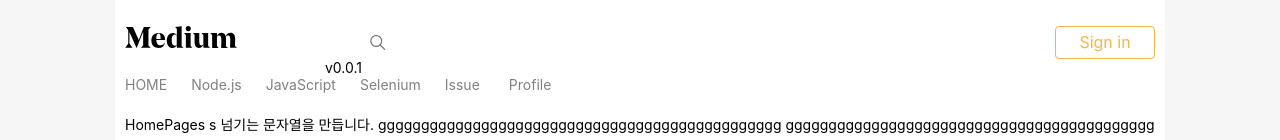
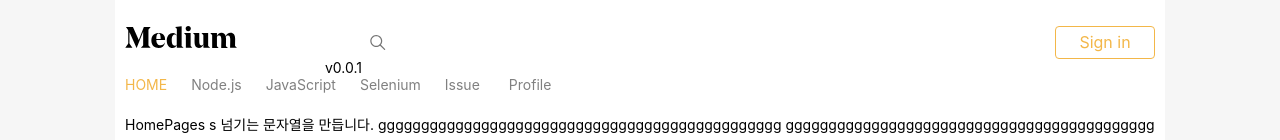
Before and after one commit to lgance/webToy, a React (Create React App) app in the folder FE/toy-fe/: page / in a window 1280 px wide. Shown: the top 140 px of the page. Built offline with nearby package versions, Linux system fonts and the light colour scheme.

Commit message:
nav Rednering optimization experience

```diff
--- a/FE/toy-fe/src/components/NavItem/NavItem.js
+++ b/FE/toy-fe/src/components/NavItem/NavItem.js
@@ -1,27 +1,66 @@
-import React from 'react';
+import React, { Component } from 'react';
 import { NavLink } from 'react-router-dom';
 
 import styles from './NavItem.scss';
 import className from 'classnames/bind';
 
 const cx = className.bind(styles);
-const NavItem = ({
-    children,
-    activate,
-    moveto,
-    navHandle
-}) => {
-    console.log(moveto );
-    return(
-        <li className={cx('Nav__item')}    >
-            <NavLink exact to ={"/board/"+moveto}
 
-            activeClassName="Nav__item activate"
-            >
-                {children}
-            </NavLink>
-        </li>
-    )
+// 재렌더링 할필요 없는건 재렌더링 하지않음
+class NavItem extends Component {
+
+
+    state = {
+        activate:false
+    }
+
+    static getDerivedStateFromProps(nextProps,prevState){
+
+        let pathSplitLength = window.location.pathname.split('/').length;
+        let currentRoute = window.location.pathname.split('/')[pathSplitLength-1];
+        if(currentRoute===nextProps.moveto  && prevState.activate === false){
+            return {
+                activate:true
+            }
+        }
+        return null;
+    }
+    shouldComponentUpdate(nextProps,nextState){
+
+       if(nextState.activate === true){
+            console.warn('활성화로 인한 재렌더링',nextProps.moveto);
+            return true;
+        }
+        console.warn('재 렌더링 안합니다.',nextProps.moveto);
+        return false;
+    }
+
+    componentDidUpdate(prevProps,prevState){
+
+        let pathSplitLength = window.location.pathname.split('/').length;
+        let currentRoute = window.location.pathname.split('/')[pathSplitLength-1];
+
+        if(currentRoute !== prevProps.moveto && prevState.activate ===true){
+                this.setState({
+                    activate:false
+                })
+        }
+        return true;
+    }
+
+    render() {
+    const {children,moveto} = this.props;
+    const _originMoveto = moveto ==='home' ? '/' : "/board/"+moveto;
+        return (
+            <li className={cx('Nav__item')}    >
+                <NavLink exact to ={_originMoveto}
+                activeClassName="Nav__item activate"
+                >
+                   {children}
+               </NavLink>
+           </li>
+        );
+    }
 }
 
 export default NavItem;
--- a/FE/toy-fe/src/components/common/BlogNavigation/BlogNavigation.js
+++ b/FE/toy-fe/src/components/common/BlogNavigation/BlogNavigation.js
@@ -1,4 +1,4 @@
-import React, { Component } from 'react';
+import React from 'react';
 
 import classNames from 'classnames/bind';
 import style from './BlogNavigation.scss';
@@ -8,19 +8,30 @@ import NavContainer from 'containers/NavContainer.js'
 
 const cx = classNames.bind(style);
 
-class BlogNavigation extends Component {
-    render() {
-    const {items,handleNavClick} = this.props;
+const BlogNavigation = (
+    {gnb}
+    ) =>(
+        <nav>
+        <div className={cx('Global__menu')}>
+             <NavContainer gnb = {gnb}></NavContainer>
+        </div>
 
-        return (
-           <nav>
-               <div className={cx('Global__menu')}>
-                    <NavContainer navItems={items} handleNavClick={handleNavClick} ></NavContainer>
-               </div>
+    </nav>
+)
 
-           </nav>
-        );
-    }
-}
 
 export default BlogNavigation;
+
+
+// class BlogNavigation extends Component {
+//     render() {
+//         return (
+//            <nav>
+//                <div className={cx('Global__menu')}>
+//                     <NavContainer gnb = {items}></NavContainer>
+//                </div>
+
+//            </nav>
+//         );
+//     }
+// }
--- a/FE/toy-fe/src/components/common/PageTemplate/PageTemplate.js
+++ b/FE/toy-fe/src/components/common/PageTemplate/PageTemplate.js
@@ -8,6 +8,7 @@ import BlogNavigation from 'components/common/BlogNavigation';
 const cx = classNames.bind(styles);
 
 
+
 const gnb = [
   {id:"home",text:"HOME"},
   {id:"node",text:"Node.js"},
@@ -15,13 +16,15 @@ const gnb = [
   {id:"selenium",text:"Selenium"},
   {id:"issue",text:"Issue"},
   {id:"profile",text:"Profile"},
-]
+  ]
+
+
 
 const PageTemplate = ({children}) =>{
   return(
         <div className ={cx('Page__template')}>
             <BlogHeader version="v0.0.1"></BlogHeader>
-            <BlogNavigation items={gnb}></BlogNavigation>
+            <BlogNavigation gnb={gnb} ></BlogNavigation>
                 <main>
                   {children}
                 </main>
--- a/FE/toy-fe/src/containers/NavContainer.js/NavContainer.js
+++ b/FE/toy-fe/src/containers/NavContainer.js/NavContainer.js
@@ -1,53 +1,118 @@
-import React from 'react';
+import React ,{Component} from 'react';
 import classNames from 'classnames/bind';
 import style from './NavContainer.scss';
 import NavItem from 'components/NavItem';
 
 const cx = classNames.bind(style);
 
-const NavContainer = ({
-        children,
-        navItems,
-        handlenavClick,
-        ...rest
-}) => {
-    const itemArray = navItems.map((item,index)=>{
-            return <NavItem moveto={item.id} navHandle={(e)=>handlenavClick(item.id,e)}
+// 클래스로 만들 필요는 없는데 확인 차 제작
+// NavItem 의 리렌더링을 방지하려고 하였으나 클래스로 하여도
+// 어차피 Home -> board/Route를 탈때 무조건 리렌더링이 되니 의미가 없음
+
+// 최초 마운트시
+// constructor -> getDerivedStateFromProps -> render -> componentDidMount
+
+// 업데이트 시
+
+// getDerivedStateFromProps -> shouldComponentUpdate -> render
+// -> getSnapshotBeforeUpdate -> componentDidUpdate
+
+// 언마운트
+// componentWillUnmount
+class NavContainer extends Component {
+        state = {
+           gnb:[]
+        }
+// Props 가 변경 됐을시 또는 부모 리렌더링시 호출됨
+// props를 변동된게 있으면 state에 동기화 하는 작업
+    static getDerivedStateFromProps(nextProps,prevState){
+            // console.warn('getDerivedStateFromProps');
+
+            // 메뉴 길이가 다르다면 state를 동기화
+            if(nextProps.gnb.length !== prevState.gnb.length){
+                    return {
+                        gnb:nextProps.gnb
+                    }
+            }
+        return null;
+        }
+// state가 변경됐을때 호출된다. return false시 리렌더링 취소
+    shouldComponentUpdate(nextProps,nextState){
+            // console.warn('shouldComponentUpdate');
+            //     console.log(nextProps);
+            //     console.log(nextState);
+
+        // return nextProps === nextState ? false : true;
+        if(nextProps.gnb.length !== nextState.gnb.length){
+                return true;
+        }
+        // 무조건 렌더링을위해서 true로 변경 임시
+        // return false;
+        return true;
+    }
+// render후에 실행되는 함수  DOM이 적용되기직전에 호출 16.3 메서드
+    getSnapshotBeforeUpdate(prevProps,prevState){
+            // console.warn('getSnapshotBeforeUpdate');
+        return null;
+    }
+
+// 컴포넌트의 업데이트 작업이 전부 끝난 후 호출됩니다. (DOM 변동 후 )
+    componentDidUpdate(){
+                // console.warn('Component Did Update');
+        return true;
+    }
+// forceUpdate가 호출될시 무조건 렌더가 불리는데 별로 좋지 않음
+    render() {
+
+        const { gnb } = this.props;
+               const itemArray = gnb.map((item,index)=>{
+                return <NavItem moveto={item.id}
                         key={index}
                         activate={item.activate}
                         >
                                 {item.text}
                         </NavItem>
-    })
+                }) ;
+        // console.log(gnb);
+
         return (
             <nav className={cx('Nav__wrap')}>
                 <ul className={cx('Nav__unordered')} >
                     {itemArray}
                 </ul>
             </nav>
-    )
-};
+        );
+    }
+
+}
+
+
+// const NavContainer = ({
+//         children,
+//         navItems,
+//         handlenavClick,
+//         ...rest
+// }) => {
+
+// {/* <NavContainer navItems={items} handleNavClick={handleNavClick} ></NavContainer> */}
+//         const itemArray = navItems.map((item,index)=>{
+//                 return <NavItem moveto={item.id}
+//                         // navHandle={(e)=>handlenavClick(item.id,e)}
+//                         key={index}
+//                         activate={item.activate}
+//                         >
+//                                 {item.text}
+//                         </NavItem>
+//         })
+
+//     return (
+//             <nav className={cx('Nav__wrap')}>
+//                 <ul className={cx('Nav__unordered')} >
+//                      {itemArray}
+//                 </ul>
+//             </nav>
+//     )
+// };
 
 
 export default NavContainer;
-
-
-// class NavContainer extends Component {
-//     render() {
-//         const {navItems,handleNavClick} = this.props;
-//         const itemArray = navItems.map((item,index)=>{
-//             return <NavItem moveto={item.id} navHandle={(e)=>handleNavClick(item.id,e)}
-//             key={index}
-//             activate={item.activate}>
-//             {item.text}</NavItem>
-//         });
-
-//         return (
-//             <nav className={cx('Nav__wrap')}>
-//                 <ul className={cx('Nav__unordered')} >
-//                     {itemArray}
-//                 </ul>
-//             </nav>
-//         );
-//     }
-// }
```
Lines whose indentation alone changed are shown as unchanged.
